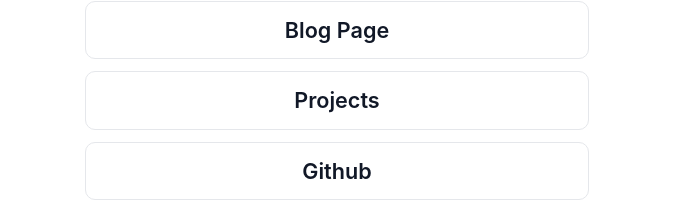
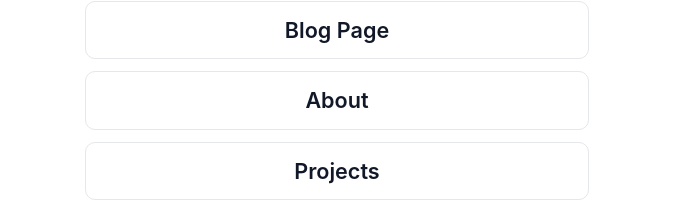
Before and after one commit to Praneel7015/landing-page, a Next.js app: page / in a window 1280 px wide. Shown: the part 472-673 px from the top of the page, without its empty margins (303-977 px from the left). Built offline with nearby package versions, Linux system fonts and the light colour scheme.

Commit message:
changes #5

```diff
--- a/pages/index.js
+++ b/pages/index.js
@@ -11,6 +11,7 @@
   useEffect(() => {
   router.prefetch('/blog').catch(() => {});
   router.prefetch('/projects').catch(() => {});
+  router.prefetch('/about').catch(() => {});
   }, [router]);
   return (
     <Layout home>
@@ -25,6 +26,9 @@
           <Link className={linksStyles.linkButton} href="/blog" prefetch>
             Blog Page
           </Link>
+          <Link className={linksStyles.linkButton} href="/about" prefetch>
+            About
+          </Link>
           <Link className={linksStyles.linkButton} href="/projects" prefetch>
             Projects
           </Link>
```
